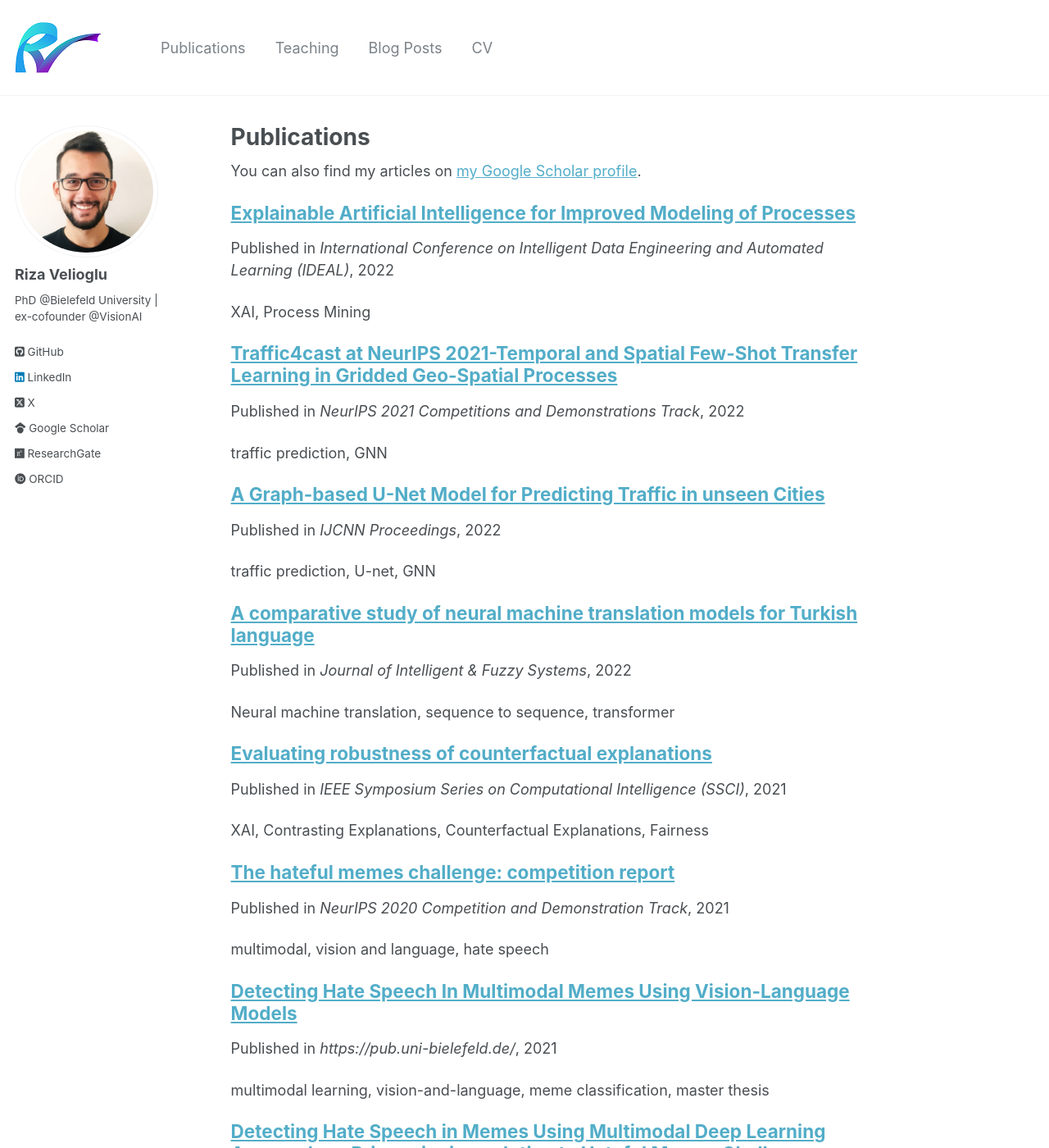
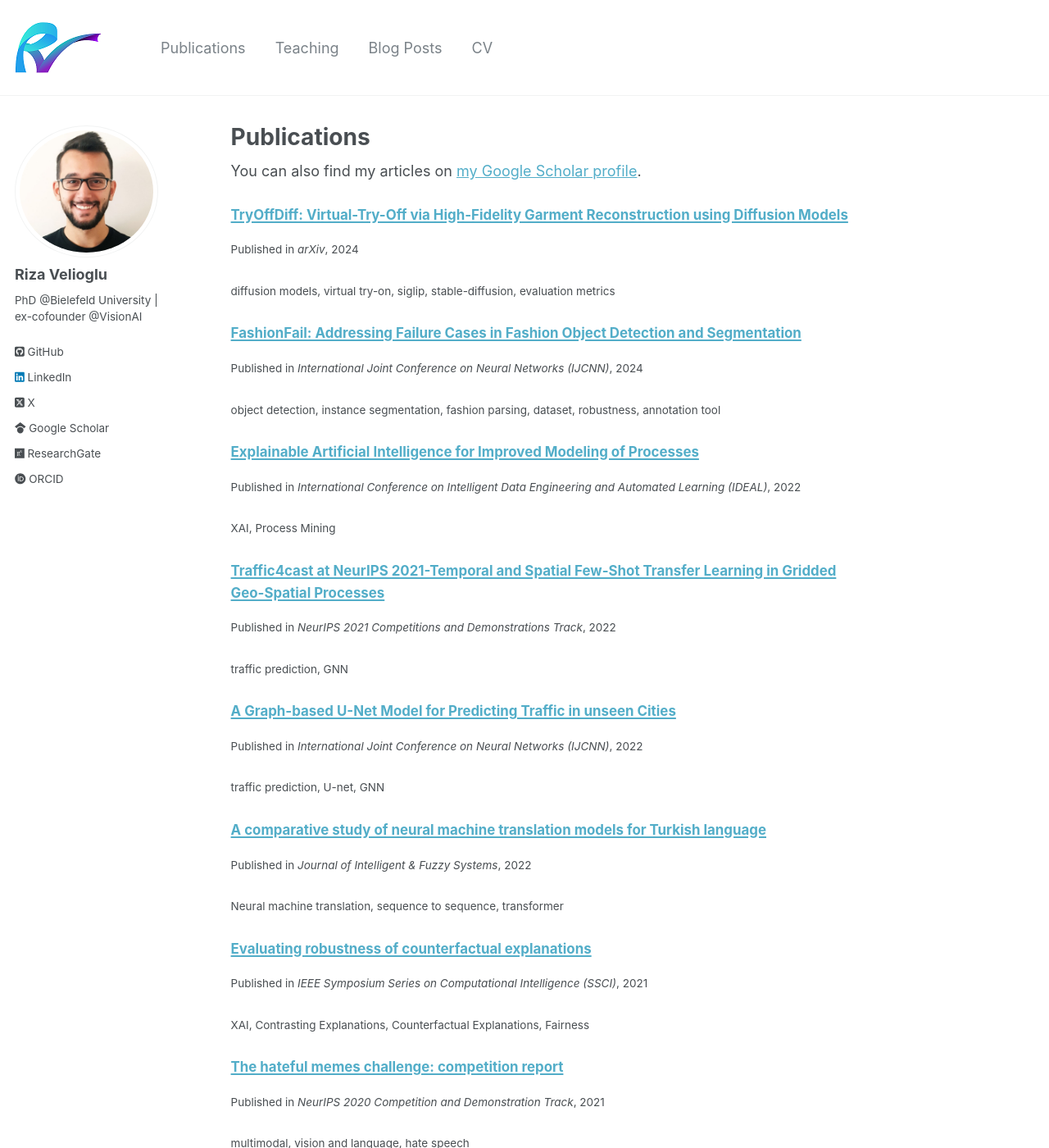
Before and after one commit to rizavelioglu/rizavelioglu.github.io, a Jekyll site: the page built from _pages/publications.md, in a window 1280 px wide and 1400 px high. Shown: the whole window at 82% size. Built offline with Jekyll 4.4.1, drawn with Linux system fonts in a browser that asks for light colours.

Commit message:
update publications

````diff
--- a/_includes/archive-single.html
+++ b/_includes/archive-single.html
@@ -30,7 +30,7 @@
       {% if post.link %}
         <a href="{{ post.link }}">{{ title }}</a> <a href="{{ base_path }}{{ post.url }}" rel="permalink"><i class="fa fa-link" aria-hidden="true" title="permalink"></i><span class="sr-only">Permalink</span></a>
       {% else %}
-        <a href="{{ base_path }}{{ post.url }}" rel="permalink">{{ title }}</a>
+        <a href="{{ base_path }}{{ post.url }}" rel="permalink"><small>{{ title }}</small></a>
       {% endif %}
     </h2>
 
@@ -39,15 +39,15 @@
     {% endif %}
 
         {% if post.collection == 'teaching' %}
-          <p> {{ post.type }}, <i>{{ post.venue }}</i>, {{ post.date | default: "1900-01-01" | date: "%Y" }} </p>
+          <p><small> {{ post.type }}, <i>{{ post.venue }}</i>, {{ post.date | default: "1900-01-01" | date: "%Y" }} </small> </p>
         {% elsif post.collection == 'publications' %}
-          <p>Published in <i>{{ post.venue }}</i>, {{ post.date | default: "1900-01-01" | date: "%Y" }} </p>
+          <p><small>Published in <i>{{ post.venue }}</i>, {{ post.date | default: "1900-01-01" | date: "%Y" }} </small> </p>
         {% elsif post.date %}
          <p class="page__date"><strong><i class="fa fa-fw fa-calendar" aria-hidden="true"></i> {{ site.data.ui-text[site.locale].date_label | default: "Published:" }}</strong> <time datetime="{{ post.date | default: "1900-01-01" | date_to_xmlschema }}">{{ post.date | default: "1900-01-01" | date: "%B %d, %Y" }}</time></p>
         {% endif %}
 
     {% if post.excerpt and site.read_more != 'enabled' %}
-    <p class="archive__item-excerpt" itemprop="description">{{ post.excerpt | markdownify }}</p>
+    <p class="archive__item-excerpt" itemprop="description"><small>{{ post.excerpt | markdownify }}</small></p>
     {% elsif post.excerpt and site.read_more == 'enabled' %}
     <p class="archive__item-excerpt" itemprop="description"><p>{{ post.excerpt | markdownify | remove: '<p>' | remove: '</p>' }}<strong><a href="{{ base_path }}{{ post.url }}" rel="permalink"> Read more</a></strong></p></p>
     {% endif %}
--- a/_publications/2022-02-graphNN.md
+++ b/_publications/2022-02-graphNN.md
@@ -4,7 +4,7 @@ collection: publications
 permalink: /publication/2022-02-graphNN
 excerpt: 'traffic prediction, U-net, GNN'
 date: 2022-02-11
-venue: 'IJCNN Proceedings'
+venue: 'International Joint Conference on Neural Networks (IJCNN)'
 paperurl:
 citation:
 ---
--- /dev/null
+++ b/_publications/2024-04-fashionfail.md
@@ -0,0 +1,36 @@
+---
+title: "FashionFail: Addressing Failure Cases in Fashion Object Detection and Segmentation"
+collection: publications
+permalink: /publication/2024-04-fashionfail
+excerpt: 'object detection, instance segmentation, fashion parsing, dataset, robustness, annotation tool'
+date: 2024-04-12
+venue: 'International Joint Conference on Neural Networks (IJCNN)'
+paperurl:
+citation:
+---
+
+<b>Abstract---</b>
+In the realm of fashion object detection and segmentation for online shopping images, existing state-of-the-art fashion parsing models encounter limitations, particularly when exposed to non-model-worn apparel and close-up shots. To address these failures, we introduce FashionFail; a new fashion dataset with e-commerce images for object detection and segmentation. The dataset is efficiently curated using our novel annotation tool that leverages recent foundation models.
+The primary objective of FashionFail is to serve as a test bed for evaluating the robustness of models. Our analysis reveals the shortcomings of leading models, such as Attribute-Mask R-CNN and Fashionformer. Additionally, we propose a baseline approach using naive data augmentation to mitigate common failure cases and improve model robustness. Through this work, we aim to inspire and support further research in fashion item detection and segmentation for industrial applications.
+
+[Project webpage](https://rizavelioglu.github.io/fashionfail/)
+
+[//]: # (Demo)
+<script type="module" src="https://gradio.s3-us-west-2.amazonaws.com/4.26.0/gradio.js"></script>
+<gradio-app src="https://rizavelioglu-fashionfail.hf.space"></gradio-app>
+
+
+
+
+Cited as:
+
+```
+@inproceedings{velioglu2024fashionfail,
+  author    = {Velioglu, Riza and Chan, Robin and Hammer, Barbara},
+  title     = {FashionFail: Addressing Failure Cases in Fashion Object Detection and Segmentation},
+  booktitle = {IJCNN},
+  year      = {2024},
+  doi       = {https://doi.org/ng59},
+  eprint    = {2404.08582}
+}
+```
--- /dev/null
+++ b/_publications/2024-12-tryoffdiff.md
@@ -0,0 +1,32 @@
+---
+title: "TryOffDiff: Virtual-Try-Off via High-Fidelity Garment Reconstruction using Diffusion Models"
+collection: publications
+permalink: /publication/2024-12-tryoffdiff
+excerpt: 'diffusion models, virtual try-on, siglip, stable-diffusion, evaluation metrics'
+date: 2024-11-27
+venue: 'arXiv'
+paperurl:
+citation:
+---
+
+<b>Abstract---</b>
+This paper introduces *Virtual Try-Off* (**VTOFF**), a novel task focused on generating standardized garment images from single photos of clothed individuals. Unlike traditional Virtual Try-On (VTON), which digitally dresses models, VTOFF aims to extract a canonical garment image, posing unique challenges in capturing garment shape, texture, and intricate patterns. This well-defined target makes VTOFF particularly effective for evaluating reconstruction fidelity in generative models. We present *TryOffDiff*, a model that adapts Stable Diffusion with SigLIP-based visual conditioning to ensure high fidelity and detail retention. Experiments on a modified VITON-HD dataset show that our approach outperforms baseline methods based on pose transfer and virtual try-on with fewer pre- and post-processing steps. Our analysis reveals that traditional image generation metrics inadequately assess reconstruction quality, prompting us to rely on DISTS for more accurate evaluation. Our results highlight the potential of VTOFF to enhance product imagery in e-commerce applications, advance generative model evaluation, and inspire future work on high-fidelity reconstruction.
+
+[Project webpage](https://rizavelioglu.github.io/tryoffdiff/)
+
+[//]: # (Demo)
+<script type="module" src="https://gradio.s3-us-west-2.amazonaws.com/5.7.1/gradio.js"></script>
+<gradio-app src="https://rizavelioglu-tryoffdiff.hf.space"></gradio-app>
+
+
+Cited as:
+
+```
+@article{velioglu2024tryoffdiff,
+    title     = {TryOffDiff: Virtual-Try-Off via High-Fidelity Garment Reconstruction using Diffusion Models},
+    author    = {Velioglu, Riza and Bevandic, Petra and Chan, Robin and Hammer, Barbara},
+    journal   = {arXiv},
+    year      = {2024},
+    note      = {\url{https://doi.org/nt3n}}
+}
+```
````
Also changed, not shown: _pages/about.md (+1 -1 lines).
